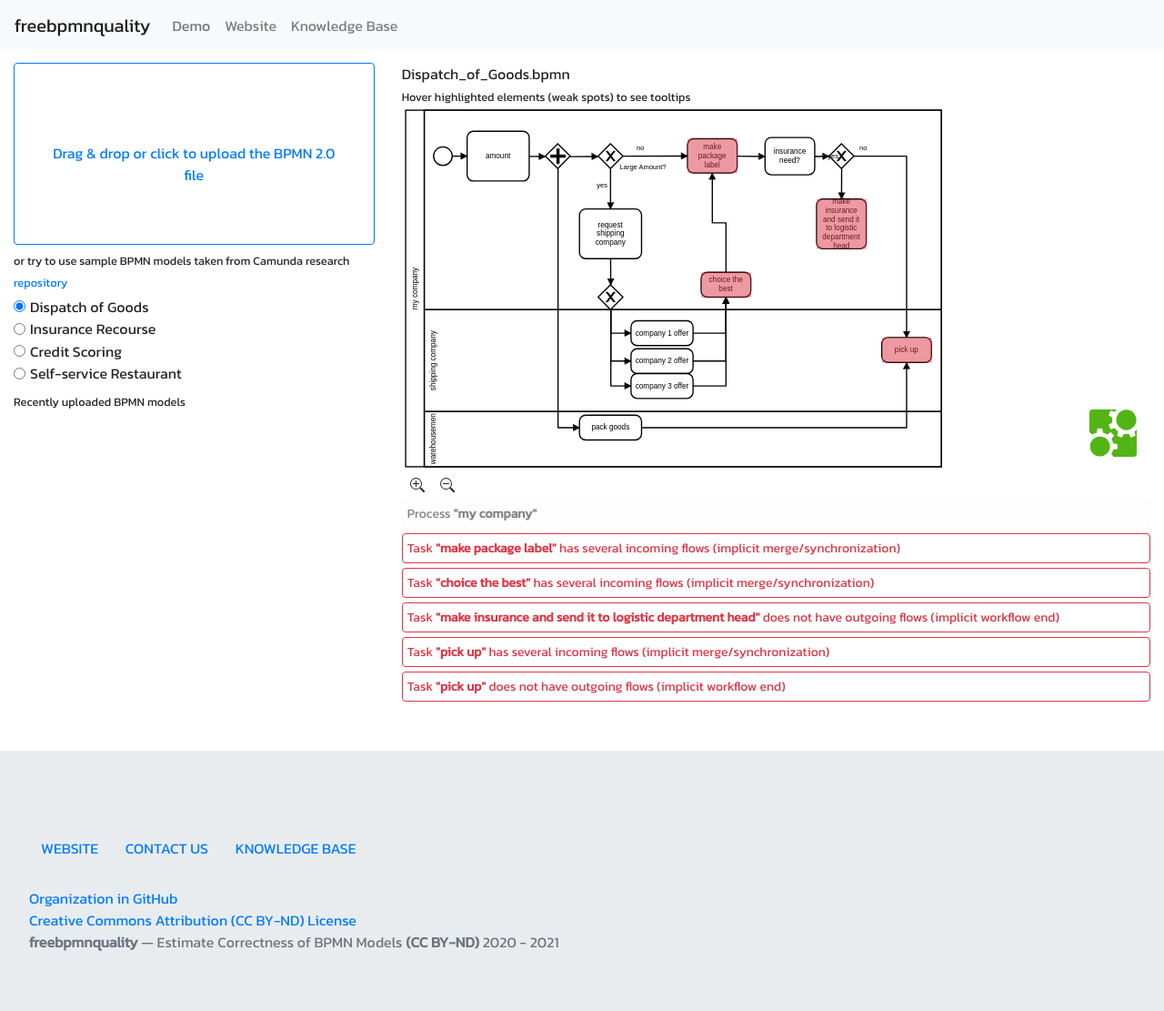
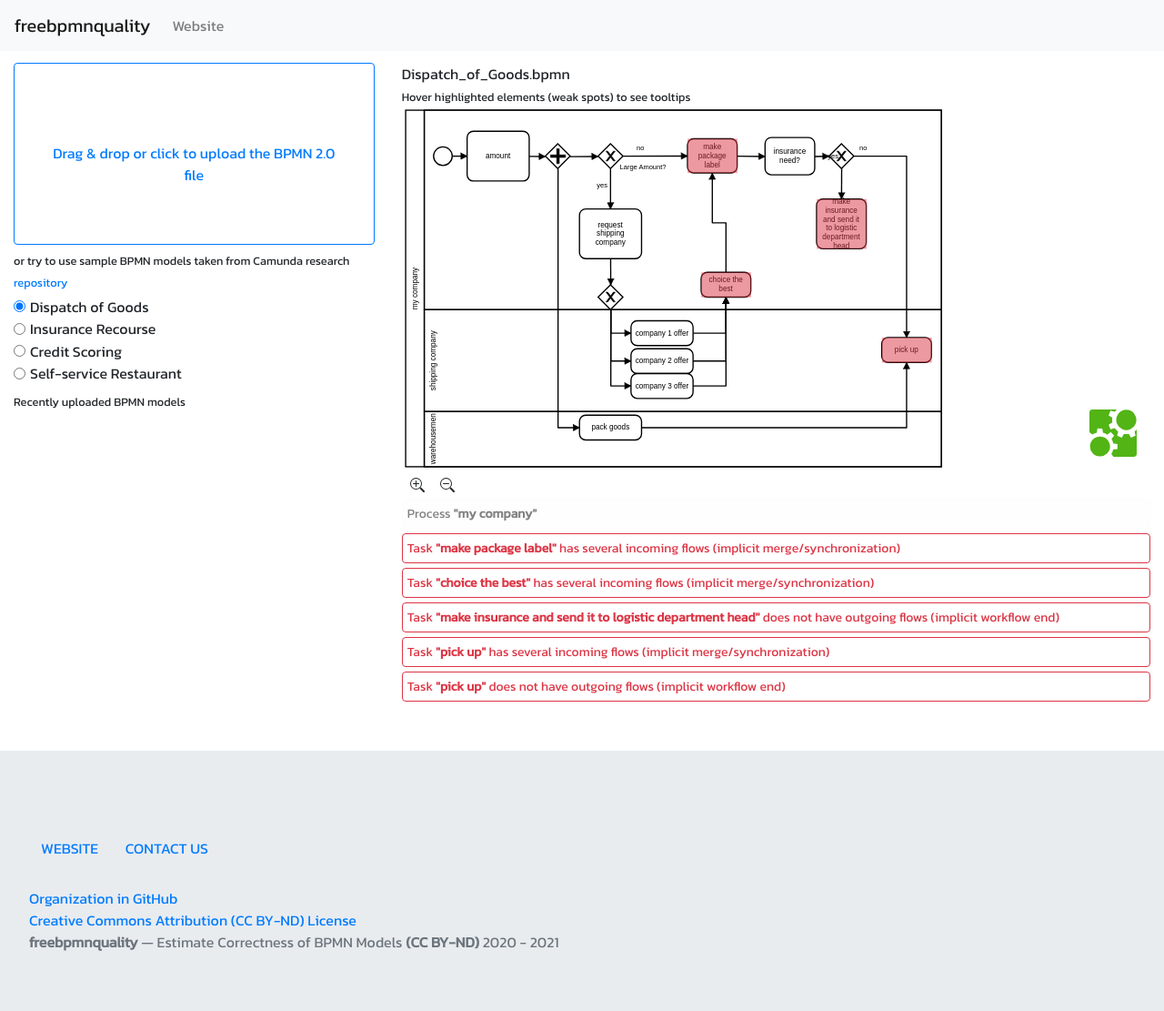
Before and after one commit to freebpmnquality/fbpmnq-desktop, a plain HTML site: page index.html in a window 1280 px wide. Shown: the whole page at 91% size. Drawn offline with Linux system fonts and the light colour scheme.

Commit message:
Remove obsolete links.

```diff
--- a/index.html
+++ b/index.html
@@ -42,13 +42,7 @@
         <div class="collapse navbar-collapse" id="navbarNav">
             <ul class="navbar-nav">
                 <li class="nav-item">
-                    <span class="nav-link text-muted">Demo</span>
-                </li>
-                <li class="nav-item">
                     <a class="nav-link" href="http://freebpmnquality.github.io/index.html" target="_blank">Website</a>
-                </li>
-                <li class="nav-item">
-                    <a class="nav-link" href="http://freebpmnquality.github.io/kbase.html" target="_blank">Knowledge Base</a>
                 </li>
             </ul>
         </div>
@@ -127,7 +121,6 @@
         <br>
         <a href="http://freebpmnquality.github.io/" class="btn btn-link" tabindex="-1" role="button" aria-disabled="true" target="_blank">WEBSITE</a>
         <a href="mailto:koppandrii@gmail.com" class="btn btn-link" tabindex="-1" role="button" aria-disabled="true" target="_blank">CONTACT US</a>
-        <a href="http://freebpmnquality.github.io/kbase.html" class="btn btn-link" tabindex="-1" role="button" aria-disabled="true" target="_blank">KNOWLEDGE BASE</a>
         <br>
         <br>
         <span class="card-text"><a href="https://github.com/freebpmnquality" target="_blank">Organization in GitHub</a></span>
```
